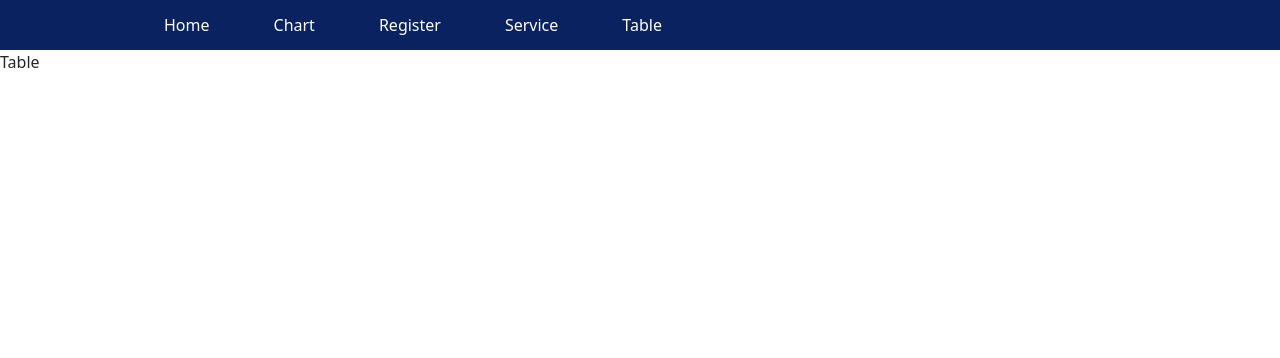
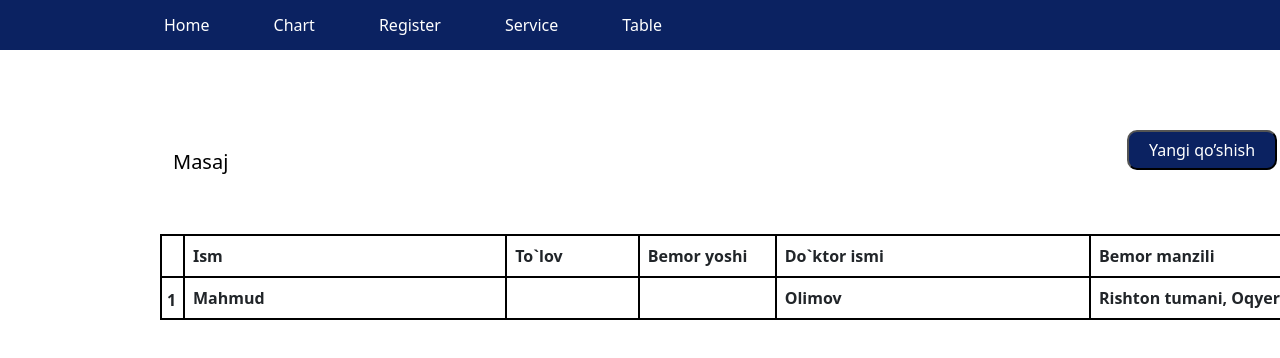
Before and after one commit to Muhammadiy93/react_project2, a React (Create React App) app: page /table in a window 1280 px wide. Shown: the top 358 px of the page. Built offline with nearby package versions, Linux system fonts and the light colour scheme.

Commit message:
tebel tugadi

```diff
--- a/src/view/table/Table.css
+++ b/src/view/table/Table.css
@@ -0,0 +1,64 @@
+.col {
+    margin-left: 160px;
+    margin-top: 40px;
+}
+
+.table_button {
+    width: 150px;
+    height: 40px;
+    background: #0B2261;
+    border-radius: 10px;
+}
+
+.button_text {
+    color: #ffffff;
+}
+
+.table,
+td,
+th {
+    border: 1px solid black;
+    width: 1250px;
+}
+
+.table_w {
+    width: 350px;
+}
+
+.table_w {
+    width: 400px;
+}
+
+.table {
+    margin-left: 160px;
+    margin-top: 50px;
+}
+
+.son_th {
+    width: 50px;
+    margin-left: 50px;
+    position: relative;
+    padding-top: 10px;
+    padding-left: 5px;
+}
+
+.table_pl {
+    padding-left: 15px;
+    padding: 8px;
+}
+
+.button_table {
+    margin-left: 790px;
+    margin-top: 80px;
+}
+
+.button_table1 {
+    background-color: #ffffff;
+    border: #ffffff;
+
+}
+
+.btn {
+    margin-top: 50px;
+    font-size: 20px;
+}
--- a/src/view/table/Table.js
+++ /dev/null
@@ -1,10 +0,0 @@
-import './Table.css'
-import React from 'react'
-
-function Table() {
-  return (
-    <div>Table</div>
-  )
-}
-
-export default Table
--- /dev/null
+++ b/src/view/table/Table.jsx
@@ -0,0 +1,56 @@
+import './Table.css'
+import DOCTOR from '../../doctor.json'
+import USER from '../../user.json'
+import React, { useState } from 'react'
+
+function Table() {
+  const [baza, setBaza] = useState(DOCTOR)
+  const [user, setUser] = useState(USER)
+
+  return (
+    <div>
+      <div className="row">
+          <div className="col">
+            {baza.map((elem, index) => {
+              return (
+                <div className='btn' key={index}>
+                  <button className='button_table1'>{elem.title}</button>
+                </div>
+              )
+            })}
+          </div>
+
+          <div className="col button_table">
+            <button className='table_button button_text'>Yangi qo’shish</button>
+          </div>
+        </div>
+      <div className="table">
+        <tr>
+          <th className='son_th'></th>
+          <th className='table_pl'>Ism</th>
+          <th className='table_pl table_w'>To`lov</th>
+          <th className='table_pl table_w'>Bemor yoshi</th>
+          <th className='table_pl '>Do`ktor ismi</th>
+          <th className='table_pl'>Bemor manzili</th>
+        </tr>
+        {
+          user.map((item, index) => {
+            return (
+              <tr  key={index}>
+                <th className='son_th'>{item.id}</th>
+                <th className='table_pl'>{item.firstName}</th>
+                <th className='table_pl table_w'>{item.price}</th>
+                <th className='table_pl table_w'>{item.birthday}</th>
+                <th className='table_pl'>{item.lastName}</th>
+                <th className='table_pl'>{item.address}</th>
+              </tr>
+            )
+          })
+        }
+      </div>
+
+    </div>
+  )
+}
+
+export default Table
```
